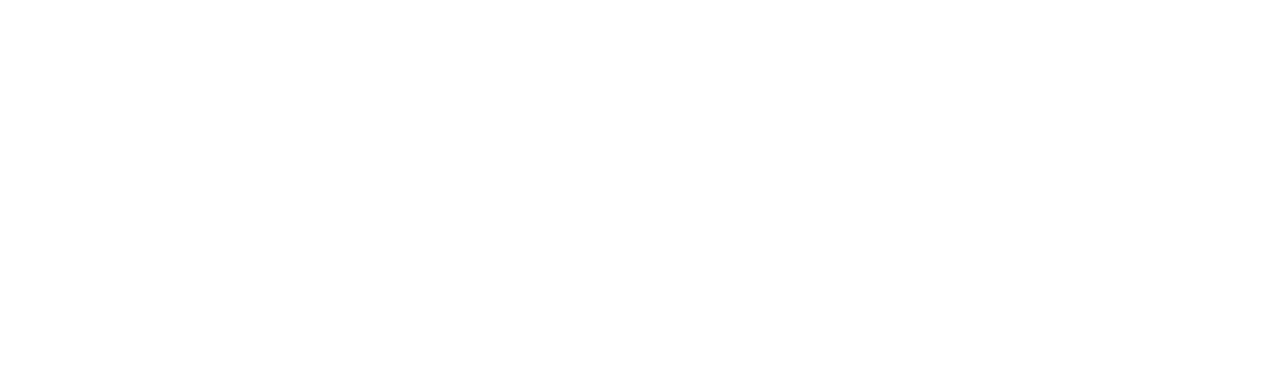
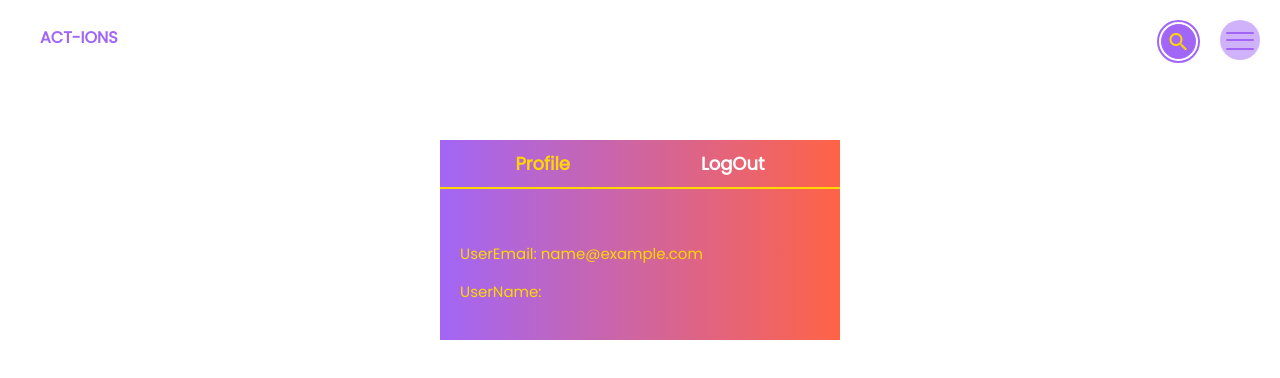
Before and after one commit to nightlight-wander/act-ion-x, a React (Create React App) app: page /profile in a window 1280 px wide. Before the commit this address had no page. Shown: the top 378 px of the page. Built offline with nearby package versions, Linux system fonts and the light colour scheme; sample sign-in values are in the browser's storage; what miragejs would draw is missing.

Commit message:
feat:private routes for profile and protected pages

```diff
--- a/src/App.jsx
+++ b/src/App.jsx
@@ -3,18 +3,26 @@
 import { Home } from "./pages/Home/Home";
 import {Login} from "./pages/Auth/Login";
 import {Signup} from "./pages/Auth/Signup";
-import "./App.css";
 import { VideoListing } from "./pages/VideoListing/VideoListing";
+import {WatchLater} from "./pages/WatchLater/WatchLater";
+import {History} from "./pages/History/History";
+import {Playlists} from "./pages/Playlists/Playlists";
+import {RequiresAuth} from "./components/RequiresAuth/RequiresAuth";
+import { Profile } from "./pages/Profile/Profile";
 
 function App() {
   return (
     <div >
       <Routes>
-        <Route path="/" element={<Home/>}></Route>
-        <Route path="/video-listing" element={<VideoListing/>}></Route>
-        <Route path="/login" element={<Login/>}></Route>
-        <Route path="/signup" element={<Signup/>}></Route>
-        <Route path="/mock" element={<Mockman/>}></Route>
+        <Route path="/" element={<Home/>}/>
+        <Route path="/video-listing" element={<VideoListing/>}/>
+        <Route path="/login" element={<Login/>}/>
+        <Route path="/profile" element={<Profile/>}/>
+        <Route path="/signup" element={<Signup/>}/>
+        <Route path="/mock" element={<Mockman/>}/>
+        <Route path="/playlists" element={<RequiresAuth><Playlists/></RequiresAuth>}/>
+        <Route path="/watch-later" element={<RequiresAuth><WatchLater/></RequiresAuth>}/>
+        <Route path="/history" element={<RequiresAuth><History/></RequiresAuth>}/>
       </Routes>
     </div>
   );
--- /dev/null
+++ b/src/components/RequiresAuth/RequiresAuth.jsx
@@ -0,0 +1,9 @@
+import { useLocation,Navigate } from "react-router-dom";
+import { useAuth } from "../../context/AuthContext";
+const RequiresAuth = ({children}) => {
+  const {eToken}=useAuth();
+  const location=useLocation();
+  return eToken?children:<Navigate to="/login" state={{from:location}} ></Navigate>
+}
+
+export {RequiresAuth};
--- /dev/null
+++ b/src/components/Tabs/Tabs.jsx
@@ -0,0 +1,23 @@
+import { useState } from "react";
+import TabStyles from './Tabs.module.css';
+
+
+const Tabs = ({ children }) => {
+    const [activeTab, setActiveTab] = useState(children[0].props.label);
+    const tabHandler = (newActiveTab) => {
+        setActiveTab(() => newActiveTab);
+    }
+    return (
+        <div className={`${TabStyles.tabsWrapper}`}>
+            <ul className={`${TabStyles.tabs}`}>
+                {children.map((child) => <li className={`${TabStyles.tab} ${child.props.label === activeTab? TabStyles.active: "" }`} key={child.props.label} onClick={() => tabHandler(child.props.label)}>{child.props.label}</li>)}
+            </ul>
+            {children.map((child) => {
+                if (child.props.label === activeTab)
+                    return (<div key={child.props.label} className={`${TabStyles.tabsContent}`}>{child.props.children}</div>)
+            })}
+        </div>
+    )
+}
+
+export { Tabs };
--- /dev/null
+++ b/src/components/Tabs/Tabs.module.css
@@ -0,0 +1,51 @@
+.tabsWrapper{
+    margin: 8rem auto 2rem;
+    width: min(400px,70vw);
+    height: min(60vh,200px);
+    background-color: var(--purple-main);
+    background: -webkit-linear-gradient(to right, var(--purple-main), var(--tomatoOrange));
+    background: linear-gradient(to right, var(--purple-main), var(--tomatoOrange));
+}
+
+.tabs{
+    color: var(--white);
+    list-style: none;
+    display: flex;
+    justify-content: space-around;
+    border-bottom: 2px solid var(--yellowGold);
+    font-size: 1.8rem;
+    font-weight: 600;
+}
+
+.tabs {
+    cursor: pointer;
+    padding: 1rem;
+
+}
+
+.tab:hover{
+    color: var(--yellowGold);
+}
+
+.tab.active{
+    color: var(--yellowGold);
+}
+
+.tabsContent{
+   font-size: 1.5rem;
+   font-weight: 500;
+   padding: 2rem ;
+   color: var(--yellowGold);
+}
+
+.tabBtn{
+    color: var(--yellowGold);
+    font-weight: 500;
+    font-size: 1.7rem;
+    border: 2px solid var(--yellowGold);
+    border-radius: 0.2rem;
+}
+
+.tabBtn:hover{
+    background-color: var(--purple-main);
+}
--- a/src/context/AuthContext.jsx
+++ b/src/context/AuthContext.jsx
@@ -4,9 +4,26 @@
 const useAuth=()=>useContext(AuthContext);
 
 const AuthProvider=({children})=>{
-    const [user,setUser]=useState({});
+    const readToken=()=>{
+        let val;
+        if (val!==""){
+            return localStorage.getItem("eToken")
+        }else{
+            return ""
+        }
+    }
+    const readUser=()=>{
+        let val;
+        if (val!=={}){
+            return JSON.parse(localStorage.getItem("user"))
+        }else{
+            return {}
+        }
+    }
+    const [user,setUser]=useState(readUser);
+    const [eToken,seteToken]=useState(readToken);
     return(
-        <AuthContext.Provider value={{user,setUser}}>
+        <AuthContext.Provider value={{user,setUser,eToken,seteToken}}>
             {children}
         </AuthContext.Provider>
     )
--- a/src/pages/Auth/Auth.module.css
+++ b/src/pages/Auth/Auth.module.css
@@ -1,4 +1,9 @@
+/* .loginColor{ */
+     /* background-image: linear-gradient( 106.9deg,  rgba(148,14,60,1) 60.9%, rgba(3,22,27,1) 122.3% ); */
+     /* background-image: radial-gradient( circle farthest-corner at 10.2% 55.8%,  rgba(252,37,103,1) 0%, rgba(250,38,151,1) 46.2%, rgba(186,8,181,1) 90.1% ); */
+  /* background-image: linear-gradient( 109.6deg,  rgba(209,0,116,1) 11.2%, rgba(110,44,107,1) 91.1% ); */
 
+/* } */
 .tab-fullWrapper{
     padding: 5rem 0 5rem 0;
     margin:6rem auto;
@@ -9,6 +14,8 @@
     height: 100%;
     width: 100%;
     background-color: var(--purple-main);
+    background: -webkit-linear-gradient(to right, var(--purple-main), var(--tomatoOrange));
+    background: linear-gradient(to right, var(--purple-main), var(--tomatoOrange));
     color: var(--yellowGold);
 }
 
--- a/src/pages/Auth/Login.jsx
+++ b/src/pages/Auth/Login.jsx
@@ -1,6 +1,6 @@
 import {useEffect} from 'react';
 import axios from 'axios';
-import { Link,useNavigate } from "react-router-dom";
+import { Link,useNavigate,useLocation } from "react-router-dom";
 import { Header } from '../../components/Header/Header';
 import { useAuth } from '../../context/AuthContext';
 import "../../styles/spaces.css";
@@ -8,8 +8,11 @@
 import AuthStyles from  "./Auth.module.css";
 
 const Login = () => {
-    const {user,setUser}=useAuth();
+    const {user,setUser,seteToken}=useAuth();
     const navigate=useNavigate(); //useNavigate hook that returns navigate function
+    const location=useLocation();
+    // const emailRef=useRef();
+    // const passwordRef=useRef();
     const authSubmit=(e)=>{
         e.preventDefault();
         const newUserFormData=new FormData(e.target);
@@ -33,9 +36,12 @@
                     });
                     if(response.status===200){
                         localStorage.setItem("user",JSON.stringify(response.data.foundUser));
+                        localStorage.setItem("eToken",response.data.encodedToken);
+                        seteToken(()=>response.data.encodedToken)
+                        navigate(location?.state?.from?.pathname||"/",{replace:true})
                     }
                     else{
-                        navigate("/");
+                        navigate("/login");
                     }
                 }catch(error){
                     console.log(error);
@@ -50,7 +56,7 @@
     }
 
     return (
-        <div>
+        <div className={`${AuthStyles.loginColor}`}>
             <Header />
             <main className={`${AuthStyles["tab-fullWrapper"]} flex-hCenter `}>
                 <div className={`${AuthStyles["tab-wrapper"]}`}>
@@ -60,12 +66,12 @@
                                 <label htmlFor="email" className={`${AuthStyles["text-label"]}`}>
                                     Email<span className={`${AuthStyles["req-feild"]}`}>*</span>
                                 </label>
-                                <input name="email" value={user.email} id="email" type="email" className={`${AuthStyles["text-input"]}`} />
+                                <input name="email" id="email" type="email" className={`${AuthStyles["text-input"]}`} />
 
                                 <label for="password" className={`${AuthStyles["text-label"]}`}>
                                     Password<span className={`${AuthStyles["req-feild"]}`}>*</span>
                                 </label>
-                                <input name="password" value={user.password} id="password" type="password" className={`${AuthStyles["text-input"]}`} />
+                                <input name="password" id="password"  type="password" className={`${AuthStyles["text-input"]}`} />
                                 <span className={`${AuthStyles["eye-icon"]} material-icons material-icons-outlined`}>
                                     visibility
                                 </span>
--- /dev/null
+++ b/src/pages/History/History.jsx
@@ -0,0 +1,9 @@
+
+
+const History = () => {
+  return (
+    <div>History</div>
+  )
+}
+
+export {History};
--- /dev/null
+++ b/src/pages/Playlists/Playlists.jsx
@@ -0,0 +1,9 @@
+
+
+const Playlists = () => {
+  return (
+    <div>Playlists</div>
+  )
+}
+
+export {Playlists}
--- /dev/null
+++ b/src/pages/Profile/Profile.jsx
@@ -0,0 +1,34 @@
+import { useNavigate } from "react-router-dom";
+import { Header } from "../../components/Header/Header";
+import { Tabs } from "../../components/Tabs/Tabs";
+import { useAuth } from "../../context/AuthContext";
+import TabStyles from '../../components/Tabs/Tabs.module.css';
+
+
+const Profile = () => {
+    const {user,seteToken,setUser}=useAuth();
+    const navigate=useNavigate();
+
+    const logOutHandler = () => {
+        localStorage.removeItem("eToken");
+        localStorage.removeItem("user");
+        seteToken(()=>"");
+        setUser(()=>null);
+        navigate("/");
+    }
+    return (
+        <div>
+            <Header />
+            <Tabs>
+                <div label="Profile">
+                    <p>UserEmail: {user.email}</p>
+                    <p>UserName: {user?.userName}</p>
+                </div>
+                <div label="LogOut"><button className={`${TabStyles.tabBtn}`} onClick={() => logOutHandler()}>Log Out</button></div>
+            </Tabs>
+
+        </div>
+    )
+}
+
+export { Profile };
--- /dev/null
+++ b/src/pages/WatchLater/WatchLater.jsx
@@ -0,0 +1,9 @@
+
+
+const WatchLater = () => {
+  return (
+    <div>WatchLater</div>
+  )
+}
+
+export {WatchLater};
```
Also changed, not shown: src/components/Header/Header.jsx (+15 -6 lines).
